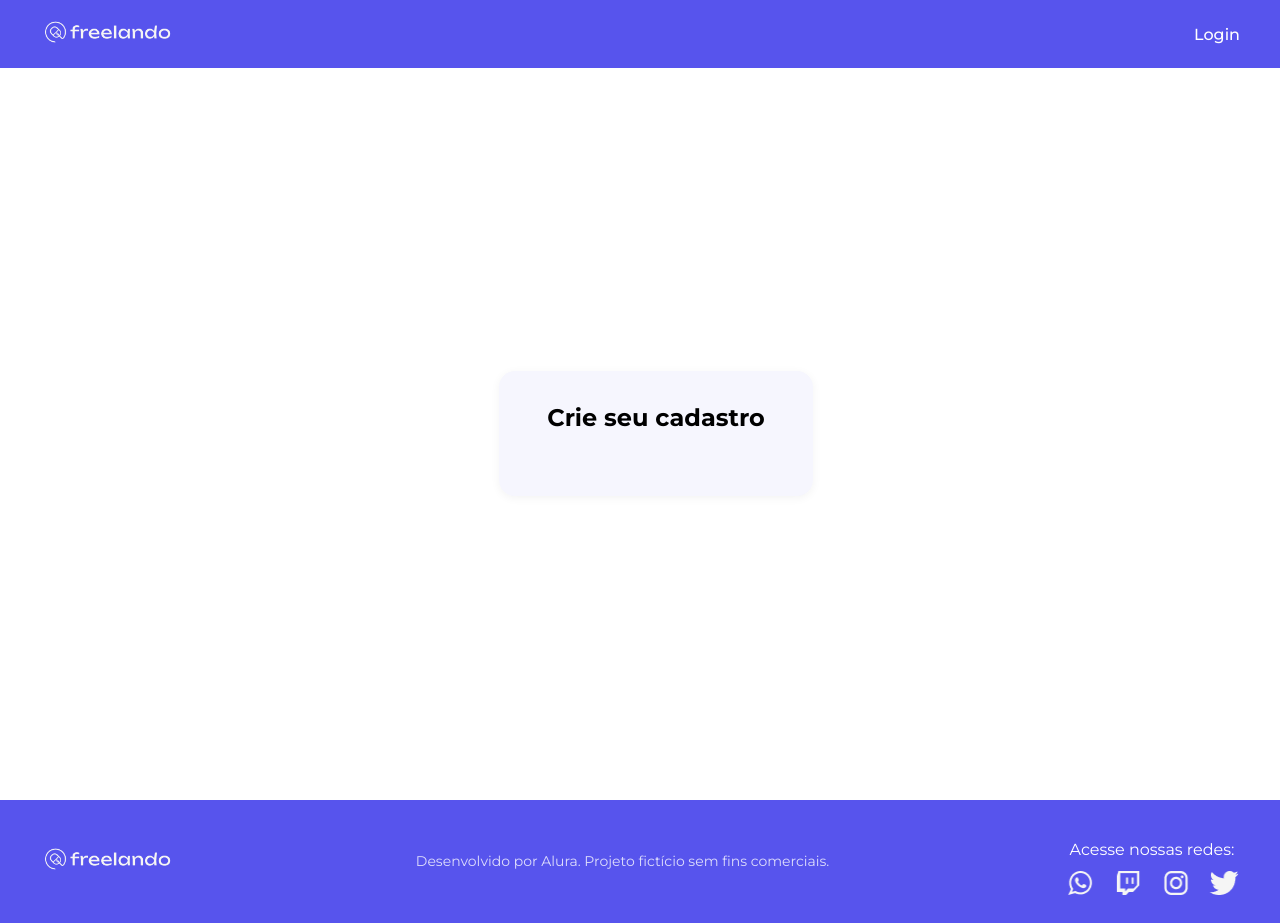
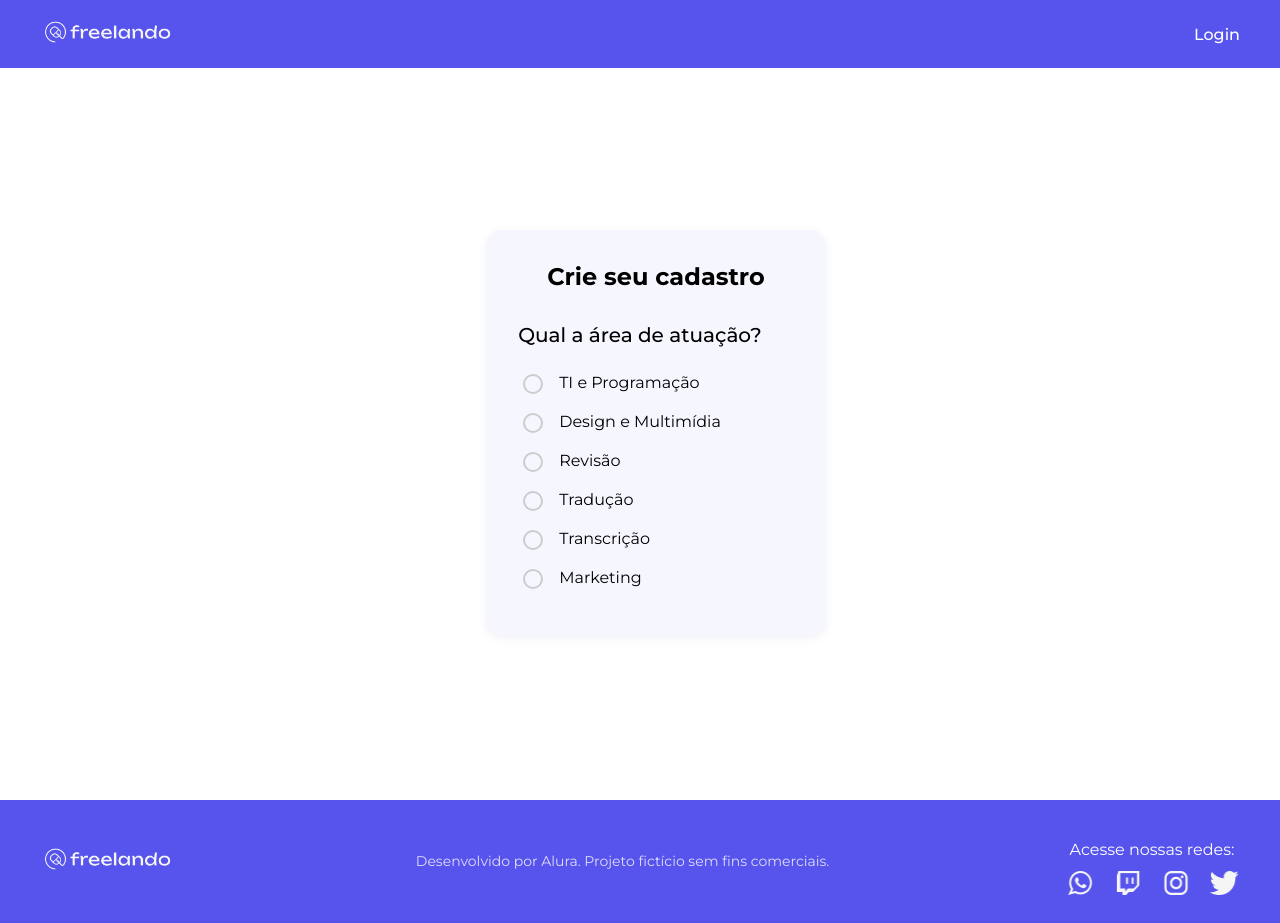
Before and after one commit to alexandre-costa-81/freelando, an Angular app: page /cadastro/area-atuacao in a window 1280 px wide. Built offline with nearby package versions, Linux system fonts and the light colour scheme.

Commit message:
implement cadastro form with reactive form and area selection

```diff
--- a/src/app/pages/cadastro-form/cadastro-form.component.html
+++ b/src/app/pages/cadastro-form/cadastro-form.component.html
@@ -3,7 +3,23 @@
     <div class="cadastro-form__card">
       <h2 class="cadastro-form__title">Crie seu cadastro</h2>
 
-
+      <form [formGroup]="cadastroForm" (ngSubmit)="onProximo()">
+        <div class="cadastro-form__section">
+          <h3 class="cadastro-form__section-title">Qual a área de atuação?</h3>
+          <div class="cadastro-form__radio-group">
+            @for (area of areasAtuacao; track area.id) {
+              <app-radio-option
+                [id]="area.id"
+                [name]="'areaAtuacao'"
+                [label]="area.label"
+                [value]="area.value"
+                [checked]="cadastroForm.get('areaAtuacao')?.value === area.value"
+                (selectionChange)="onAreaChange($event)"
+              />
+            }
+          </div>
+        </div>
+      </form>
     </div>
   </div>
 </div>
--- a/src/app/pages/cadastro-form/cadastro-form.component.ts
+++ b/src/app/pages/cadastro-form/cadastro-form.component.ts
@@ -1,22 +1,30 @@
-import { Component } from '@angular/core';
-import { FormGroup, ReactiveFormsModule } from '@angular/forms';
+import { Component, OnInit } from '@angular/core';
+import { FormBuilder, FormGroup, ReactiveFormsModule, Validators } from '@angular/forms';
 import { CommonModule } from '@angular/common';
+import { RadioOptionComponent } from "../../shared/components/radio-option/radio-option.component";
+import { ButtonComponent } from '../../shared/components/button/button.component';
 
 const MODULES = [
   CommonModule,
   ReactiveFormsModule
 ];
 
+const COMPONENTS = [
+  ButtonComponent,
+  RadioOptionComponent
+]
+
 @Component({
   selector: 'app-cadastro-form',
   standalone: true,
   imports: [
-    ...MODULES
+    ...MODULES,
+    ...COMPONENTS
   ],
   templateUrl: './cadastro-form.component.html',
   styleUrls: ['./cadastro-form.component.scss']
 })
-export class CadastroFormComponent {
+export class CadastroFormComponent implements OnInit{
   cadastroForm!: FormGroup;
 
   areasAtuacao = [
@@ -45,4 +53,21 @@
       description: '(6 anos ou mais)'
     }
   ];
+
+  constructor(private fb: FormBuilder) {}
+
+  ngOnInit(): void {
+    this.cadastroForm = this.fb.group({
+      areasAtuacao: ['', Validators.required],
+      niveisExperiencia: ['', Validators.required]
+    });
+  }
+
+  onProximo(): void {
+
+  }
+
+  onAreaChange(event: any): void {
+    this.cadastroForm.get('areasAtuacao')?.setValue(event.target.value);
+  }
 }
```
